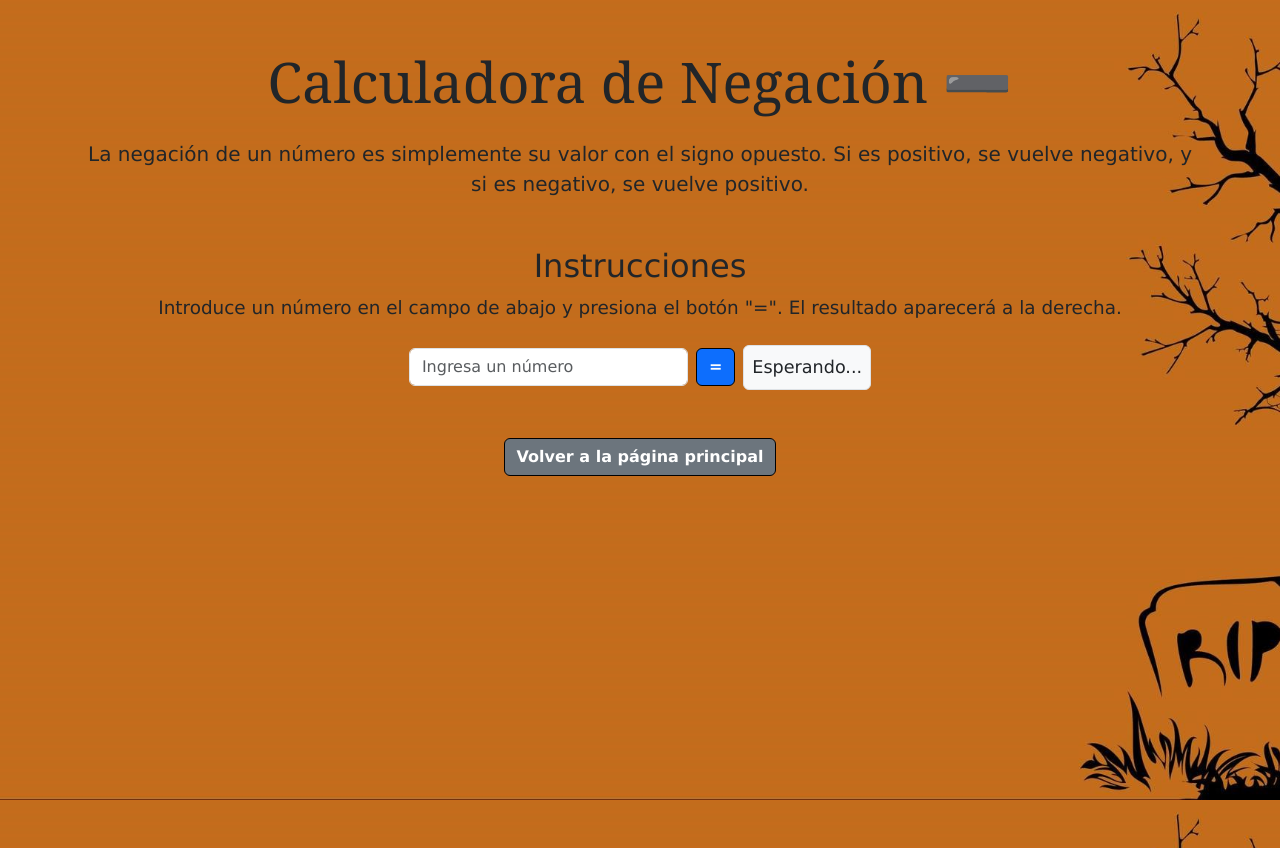
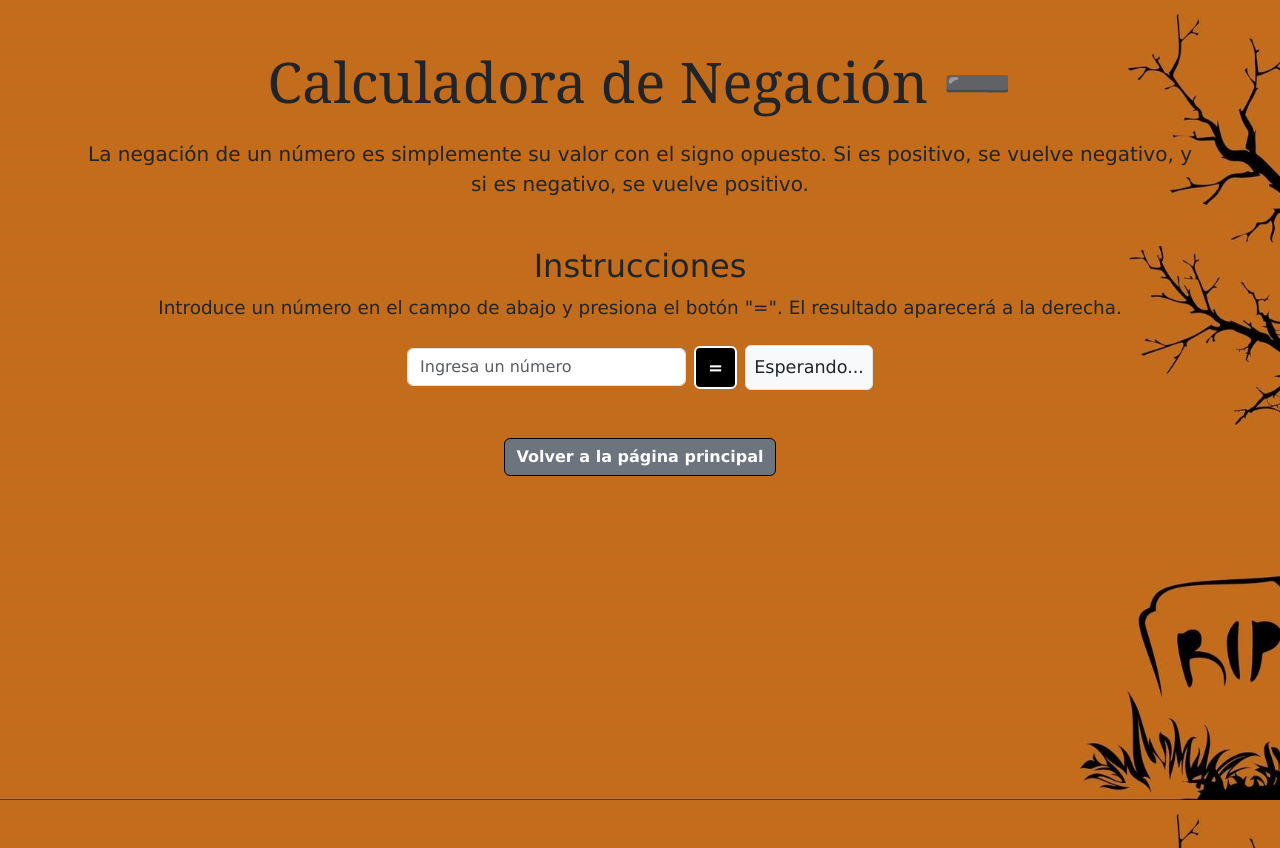
Before and after one commit to SolMichelle/Calculadora, a plain HTML site: page negacion.html in a window 1280 px wide. Drawn offline with nearby package versions, Linux system fonts and the light colour scheme.

Commit message:
Update negacion.html

```diff
--- a/negacion.html
+++ b/negacion.html
@@ -19,7 +19,7 @@
 
         <div class="d-flex justify-content-center align-items-center mt-4">
             <input type="number" class="form-control w-25 me-2" id="inputNumber" placeholder="Ingresa un número">
-            <button class="btn btn-primary me-2" onclick="calcularNegacion()">=</button>
+            <button class="btn btn-primary igual me-2" onclick="calcularNegacion()">=</button>
             <div class="border p-2 bg-light rounded" id="resultado">Esperando...</div>
         </div>
 
```
